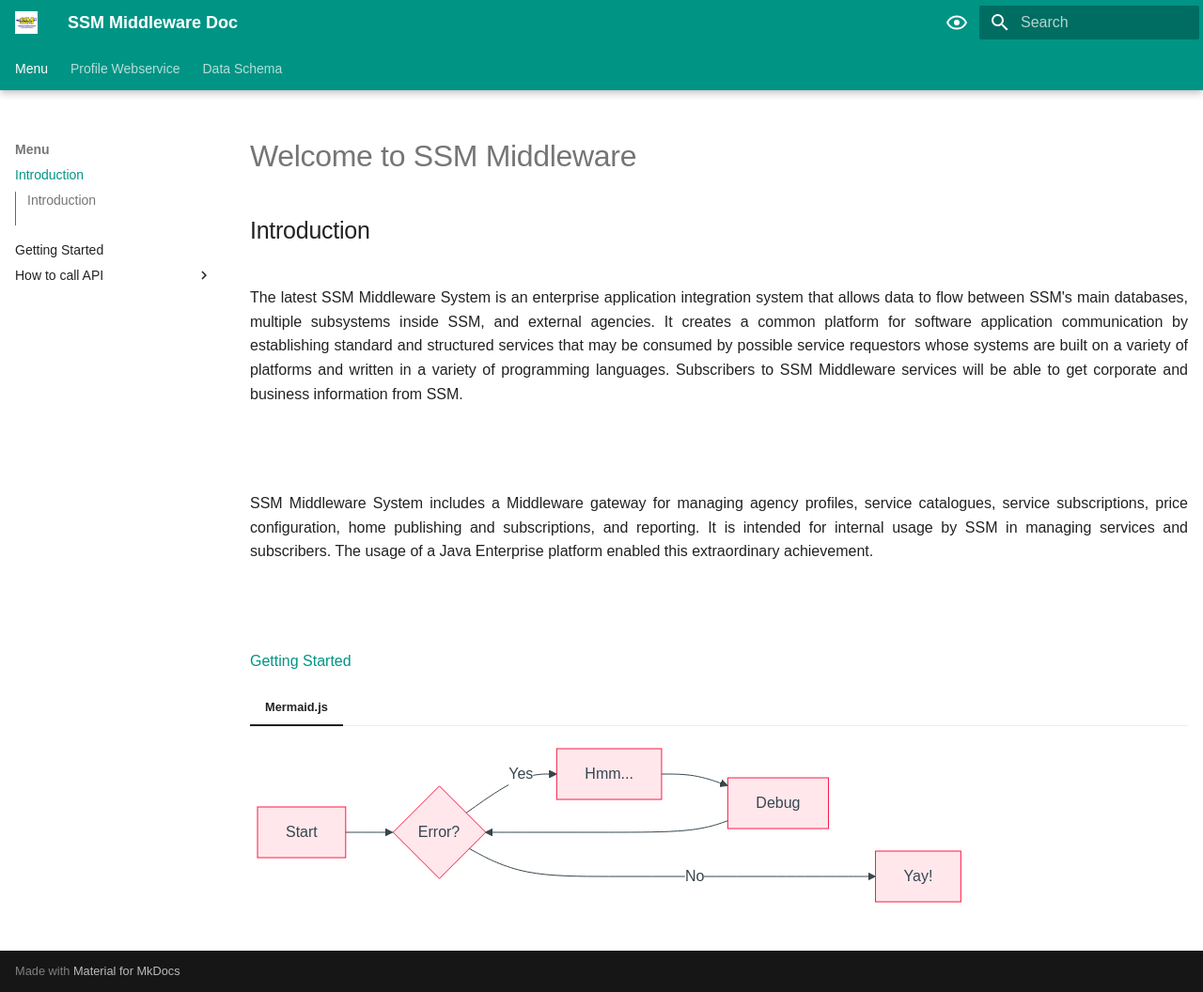
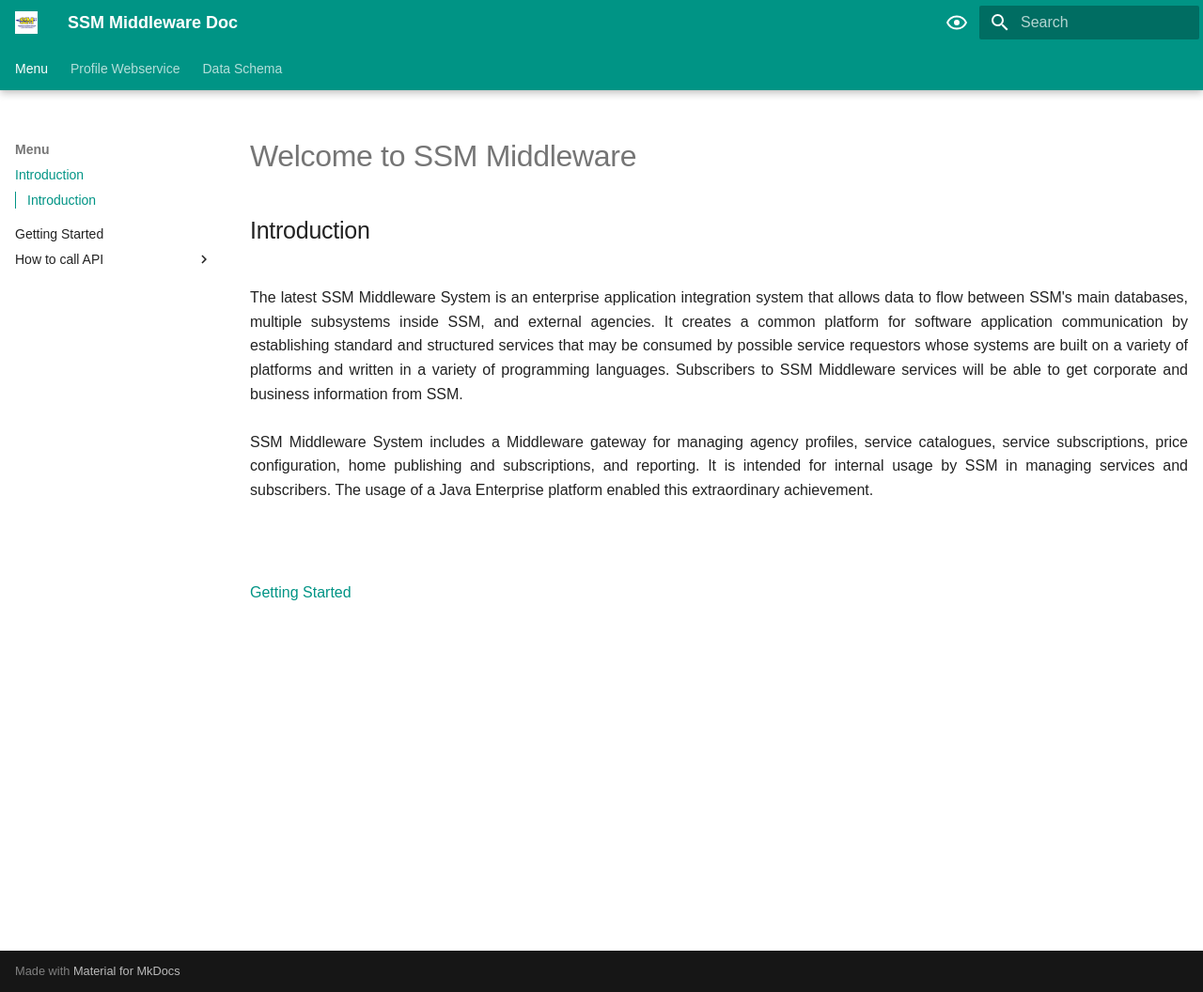
Before and after one commit to ampunkboyx/SSM-Middleware-Mkdocs, an MkDocs documentation site: the page built from docs/index.md, in a window 1280 px wide and 1056 px high. Shown: the whole window at 94% size. Built offline with MkDocs 1.6.1 and Material for MkDocs 9.7.7, drawn with Linux system fonts in a browser that asks for light colours; some web fonts are replaced.

Commit message:
Update index.md

````diff
--- a/docs/index.md
+++ b/docs/index.md
@@ -3,19 +3,9 @@
 ## Introduction
 <br>
 The latest SSM Middleware System is an enterprise application integration system that allows data to flow between SSM's main databases, multiple subsystems inside SSM, and external agencies. It creates a common platform for software application communication by establishing standard and structured services that may be consumed by possible service requestors whose systems are built on a variety of platforms and written in a variety of programming languages. Subscribers to SSM Middleware services will be able to get corporate and business information from SSM.
-##
+<br><br>
 SSM Middleware System includes a Middleware gateway for managing agency profiles, service catalogues, service subscriptions, price configuration, home publishing and subscriptions, and reporting. It is intended for internal usage by SSM in managing services and subscribers. The usage of a Java Enterprise platform enabled this extraordinary achievement.
 
-##
+<br><br>
 
 [Getting Started](Documents\GettingStarted\GettingStarted.md)
-
-=== "Mermaid.js"
-    ``` mermaid
-    graph LR
-    A[Start] --> B{Error?};
-    B -->|Yes| C[Hmm...];
-    C --> D[Debug];
-    D --> B;
-    B ---->|No| E[Yay!];
-    ```
````
